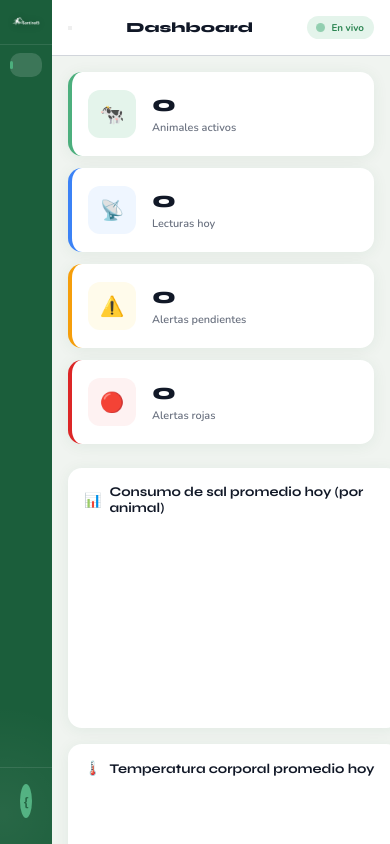
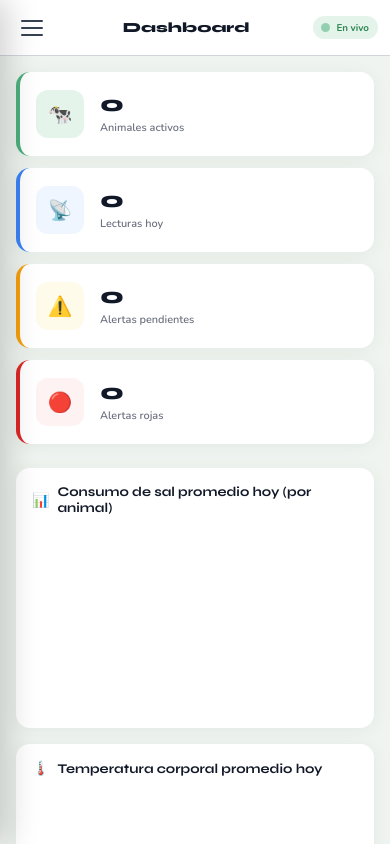
Before and after one commit to delacruzmolinasebastian10-web/sentinelB, a website: page index.html in a window 390 px wide. Drawn offline with nearby package versions, Linux system fonts and the light colour scheme; no server answers; sample sign-in values are in the browser's storage.

Commit message:
Update styles.css

```diff
--- a/styles.css
+++ b/styles.css
@@ -348,17 +348,157 @@ input[readonly]{background:var(--surface2) !important;color:var(--ink-3);cursor:
 .empty-icon{font-size:2.5rem;margin-bottom:12px;}
 .empty-msg{font-size:.9rem;font-weight:600;}
 
+/* ── MENÚ HAMBURGUESA ── */
+.menu-toggle{
+  display:none;
+  width:42px;
+  height:42px;
+  padding:8px;
+  margin-right:10px;
+  border:0;
+  border-radius:10px;
+  background:transparent;
+  cursor:pointer;
+  flex-shrink:0;
+  align-items:center;
+  justify-content:center;
+  flex-direction:column;
+  gap:5px;
+  transition:background .2s;
+}
+
+.menu-toggle:hover{
+  background:var(--surface2);
+}
+
+.menu-toggle span{
+  display:block;
+  width:22px;
+  height:2px;
+  border-radius:2px;
+  background:var(--ink-2);
+  transition:transform .2s, opacity .2s;
+}
+
+.menu-toggle.active span:nth-child(1){
+  transform:translateY(7px) rotate(45deg);
+}
+
+.menu-toggle.active span:nth-child(2){
+  opacity:0;
+}
+
+.menu-toggle.active span:nth-child(3){
+  transform:translateY(-7px) rotate(-45deg);
+}
+
+/* Fondo detrás del sidebar en móvil */
+.sidebar-overlay{
+  display:none;
+  position:fixed;
+  inset:0;
+  background:rgba(0,0,0,.42);
+  z-index:900;
+  opacity:0;
+  transition:opacity .25s ease;
+}
+
+.sidebar-overlay.open{
+  display:block;
+  opacity:1;
+}
+
+body.menu-open{
+  overflow:hidden;
+}
+
 /* ── RESPONSIVE ── */
 @media(max-width:900px){
-  .sidebar{width:60px;}
-  .sb-item span,.sb-logo span,.sb-logo-icon+span,.sb-section,.sb-footer .sb-username,.sb-footer .sb-logout{display:none;}
-  .sb-logo{justify-content:center;padding:12px 6px;}
-  .sb-logo-img{max-width:36px;}
-  .sb-item{justify-content:center;padding:14px;}
-  .main{overflow-x:hidden;}
-  .stats-row{grid-template-columns:1fr 1fr;}
-  .grid-2,.grid-3{grid-template-columns:1fr;}
-  .animales-header{flex-direction:column;align-items:flex-start;gap:12px;}
+
+  /* En tablet y celular el sidebar se convierte
+     en un panel lateral deslizante. */
+  .sidebar{
+    width:280px;
+    position:fixed;
+    left:0;
+    top:0;
+    bottom:0;
+    height:100vh;
+    z-index:1000;
+    transform:translateX(-100%);
+    transition:transform .25s ease;
+    box-shadow:8px 0 30px rgba(0,0,0,.18);
+  }
+
+  .sidebar.open{
+    transform:translateX(0);
+  }
+
+  /* NO ocultar los spans del menú.
+     Los íconos también son spans. */
+  .sb-item span{
+    display:inline;
+  }
+
+  .sb-section{
+    display:block;
+  }
+
+  .sb-footer .sb-username{
+    display:inline;
+  }
+
+  .sb-footer .sb-logout{
+    display:block;
+  }
+
+  .sb-logo{
+    justify-content:center;
+    padding:18px 20px 16px;
+  }
+
+  .sb-logo-img{
+    max-width:190px;
+  }
+
+  .sb-item{
+    justify-content:flex-start;
+    padding:12px 14px;
+  }
+
+  .sb-item-icon{
+    font-size:1.1rem;
+    width:22px;
+  }
+
+  .menu-toggle{
+    display:flex;
+  }
+
+  .main{
+    width:100%;
+    min-width:0;
+    overflow-x:hidden;
+  }
+
+  .topbar{
+    padding:0 20px;
+  }
+
+  .stats-row{
+    grid-template-columns:1fr 1fr;
+  }
+
+  .grid-2,
+  .grid-3{
+    grid-template-columns:1fr;
+  }
+
+  .animales-header{
+    flex-direction:column;
+    align-items:flex-start;
+    gap:12px;
+  }
 }
 
 /* ── RESPONSIVE — CELULARES PEQUEÑOS ── */
@@ -372,35 +512,97 @@ input[readonly]{background:var(--surface2) !important;color:var(--ink-3);cursor:
     max-width:340px;
     border-radius:var(--radius);
   }
+
   .login-logo-img{max-width:200px;}
 
-  /* Sidebar aún más angosto */
-  .sidebar{width:52px;}
-  .sb-item{padding:12px;}
-  .sb-item-icon{font-size:1rem;width:auto;}
+  /* Sidebar móvil */
+  .sidebar{
+    width:min(280px,86vw);
+  }
+
+  .sb-item{
+    padding:13px 14px;
+    font-size:.9rem;
+  }
+
+  .sb-item-icon{
+    font-size:1.05rem;
+    width:24px;
+  }
 
   /* Topbar */
-  .topbar{padding:0 16px;height:56px;}
-  .topbar-title{font-size:1rem;}
-  .topbar-time{display:none;}
-  .live-pill{padding:5px 10px;font-size:.7rem;}
+  .topbar{
+    padding:0 12px;
+    height:56px;
+  }
 
-  .content{padding:16px;}
+  .menu-toggle{
+    width:40px;
+    height:40px;
+    margin-right:7px;
+  }
+
+  .topbar-title{
+    font-size:1rem;
+    white-space:nowrap;
+    overflow:hidden;
+    text-overflow:ellipsis;
+  }
+
+  .topbar-right{
+    gap:8px;
+  }
+
+  .topbar-time{
+    display:none;
+  }
+
+  .live-pill{
+    padding:5px 9px;
+    font-size:.7rem;
+  }
+
+  .content{
+    padding:16px;
+  }
 
   /* Tarjetas de estadísticas en una sola columna */
-  .stats-row{grid-template-columns:1fr;gap:12px;}
-  .stat-card{padding:18px 16px;}
-  .stat-num{font-size:1.6rem;}
+  .stats-row{
+    grid-template-columns:1fr;
+    gap:12px;
+  }
 
-  /* Gráficas más bajas para no ocupar toda la pantalla */
-  .chart-wrap{height:180px;}
+  .stat-card{
+    padding:18px 16px;
+  }
 
-  .card{padding:16px;}
+  .stat-num{
+    font-size:1.6rem;
+  }
+
+  /* Gráficas más bajas */
+  .chart-wrap{
+    height:180px;
+  }
+
+  .card{
+    padding:16px;
+  }
 
   /* Tarjetas de animales en una columna */
-  .animales-grid{grid-template-columns:1fr;}
-  .animales-header{flex-direction:column;align-items:stretch;gap:12px;}
-  .btn-agregar{justify-content:center;}
+  .animales-grid{
+    grid-template-columns:1fr;
+  }
+
+  .animales-header{
+    flex-direction:column;
+    align-items:stretch;
+    gap:12px;
+  }
+
+  .btn-agregar{
+    justify-content:center;
+  }
 
   /* Modal ocupa casi toda la pantalla */
   .modal{
@@ -410,11 +612,31 @@ input[readonly]{background:var(--surface2) !important;color:var(--ink-3);cursor:
   }
 
   /* Formulario de reportes en columna */
-  .report-form{flex-direction:column;align-items:stretch;}
-  .rf-field{width:100%;}
+  .report-form{
+    flex-direction:column;
+    align-items:stretch;
+  }
 
-  /* Tablas: reduce texto para que quepa mejor */
-  table{font-size:.78rem;}
-  thead th{padding:8px 10px;}
-  tbody td{padding:9px 10px;}
+  .rf-field{
+    width:100%;
+  }
+
+  /* Tabla desplazable horizontalmente */
+  .tbl-wrap{
+    overflow-x:auto;
+    -webkit-overflow-scrolling:touch;
+  }
+
+  table{
+    font-size:.78rem;
+    min-width:650px;
+  }
+
+  thead th{
+    padding:8px 10px;
+  }
+
+  tbody td{
+    padding:9px 10px;
+  }
 }
```
